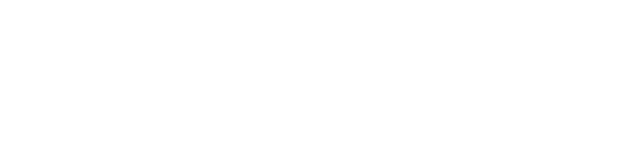
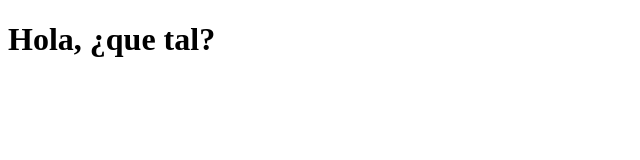
Before and after one commit to irvingPichardo/hello_world, a plain HTML site: page index.html in a window 1280 px wide. Shown: the whole page, without its empty margins (0-640 px from the left). Drawn offline with Linux system fonts and the light colour scheme.

Commit message:
Se agrego un h1

```diff
--- a/index.html
+++ b/index.html
@@ -4,7 +4,7 @@
     <meta charset="UTF-8">
     <meta name="viewport" content="width=device-width, initial-scale=1.0">
     <title>Hola mundo</title>
-
+    <h1>Hola, ¿que tal?</h1>
 </head>
 <body>
 
```
